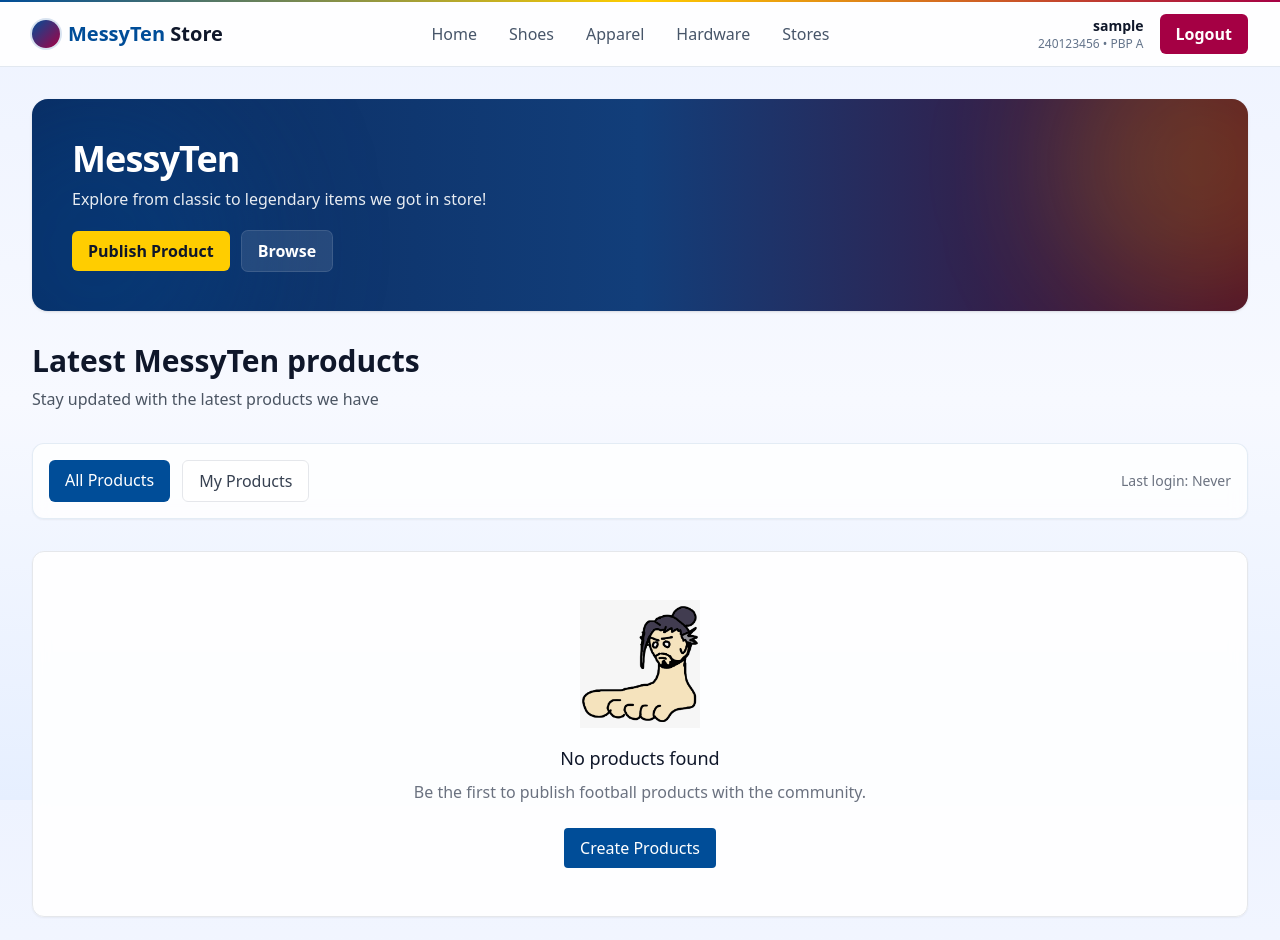
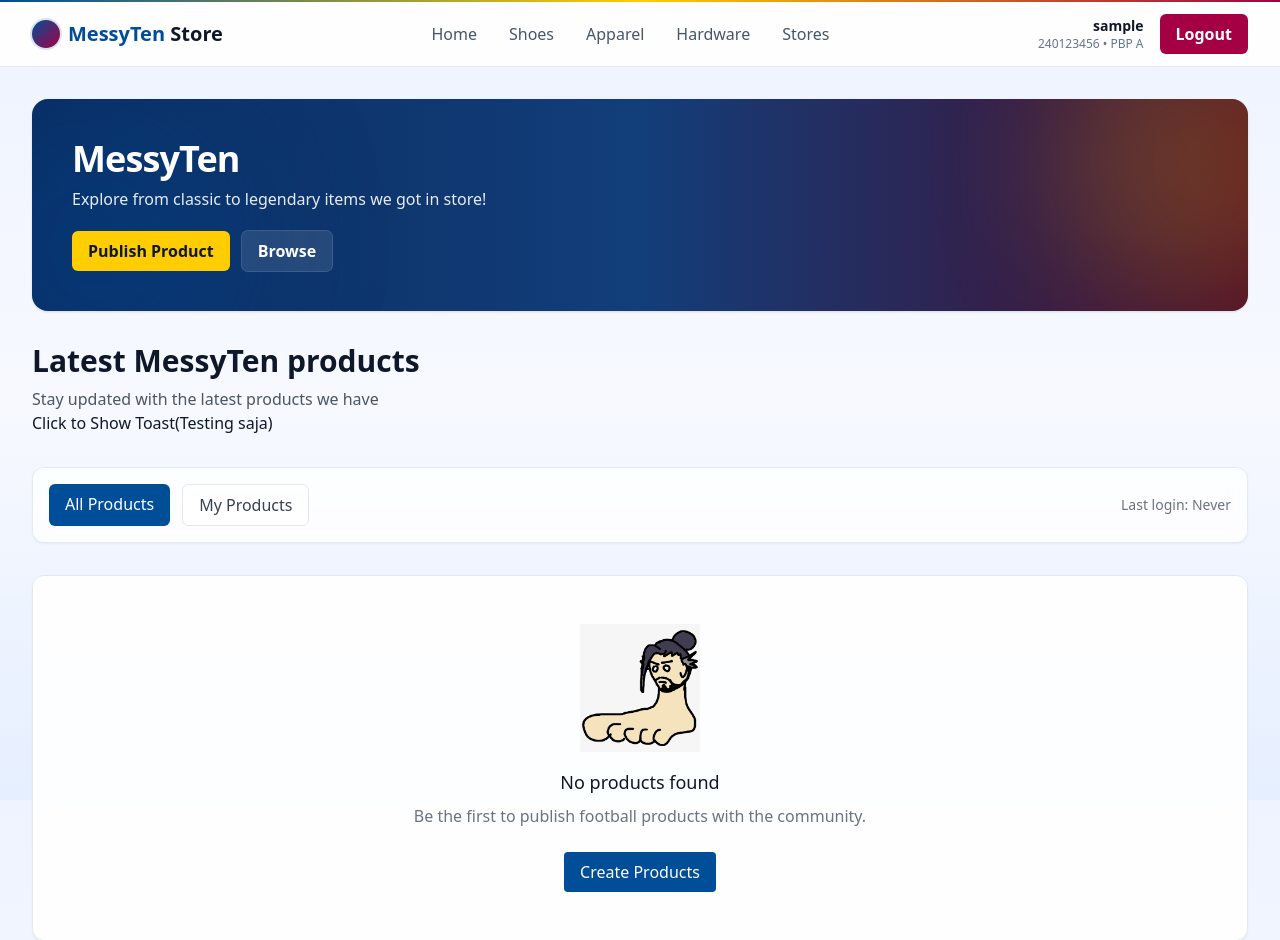
Before and after one commit to keseter/messy_ten, a Django app: page / in a window 1280 px wide. Shown: the top 940 px of the page. Run offline with Django 5.2, Linux system fonts and the light colour scheme; the visitor is signed in with stand-in values (Sample User, id 1); data that the repository does not hold is empty; some libraries are stand-ins or nearby versions.

Commit message:
Save progress tugas 6

```diff
--- a/main/templates/main.html
+++ b/main/templates/main.html
@@ -4,6 +4,7 @@
 {% block meta %}
 <title>MessyTen</title>
 {% endblock meta %}
+
 
 {% block content %}
 <div class="w-full min-h-screen bg-transparent">
@@ -38,6 +39,12 @@
     <div class="mb-8">
       <h1 class="text-3xl font-bold text-slate-900 mb-2">Latest MessyTen products</h1>
       <p class="text-gray-600">Stay updated with the latest products we have</p>
+
+      <button
+        onclick="showToast('Sample Title', 'This is a sample message for the toast notification.')"
+      >
+        Click to Show Toast(Testing saja)
+      </button>
     </div>
 
     <!-- Filter -->
--- /dev/null
+++ b/static/js/toast.js
@@ -0,0 +1,36 @@
+function showToast(message, type = 'normal') {
+    const toast = document.getElementById('toast');
+    const text = document.getElementById('toast-text');
+
+    if (!toast || !text) return;
+
+    // reset style
+    toast.className = "fixed bottom-6 right-6 hidden opacity-0 transform translate-y-5 transition-all duration-300 ease-in-out z-50 max-w-sm w-full sm:w-80 px-5 py-4 rounded-lg shadow-lg text-sm font-medium";
+
+    // atur warna berdasarkan tipe
+    if (type === 'success') {
+        toast.classList.add('bg-green-100', 'text-green-800', 'border', 'border-green-300');
+    } else if (type === 'error') {
+        toast.classList.add('bg-red-100', 'text-red-700', 'border', 'border-red-300');
+    } else {
+        toast.classList.add('bg-slate-100', 'text-slate-800', 'border', 'border-slate-300');
+    }
+
+    // set isi pesan
+    text.textContent = message;
+
+    // tampilkan toast (animasi muncul)
+    toast.classList.remove('hidden', 'opacity-0', 'translate-y-5');
+    toast.classList.add('opacity-100', 'translate-y-0');
+
+    // sembunyikan setelah 3 detik
+    setTimeout(() => {
+        toast.classList.remove('opacity-100', 'translate-y-0');
+        toast.classList.add('opacity-0', 'translate-y-5');
+
+        // tunggu animasi keluar dulu sebelum hide
+        setTimeout(() => {
+            toast.classList.add('hidden');
+        }, 300);
+    }, 3000);
+}
--- a/templates/base.html
+++ b/templates/base.html
@@ -9,6 +9,9 @@
   </head>
   <body class="h-full min-h-screen m-0 bg-gradient-to-b from-[#eef3ff] via-[#f7f9ff] to-[#e6efff] text-slate-900">
     {% include 'navbar.html' %}
-    {% block content %}{% endblock content %}
+    {% block content %}
+
+    {% endblock content %}
+    {% include 'toast.html' %}
   </body>
 </html>
--- /dev/null
+++ b/templates/toast.html
@@ -0,0 +1,11 @@
+{% load static %}
+<div
+    id="toast"
+    class="fixed bottom-6 right-6 hidden opacity-0 transform translate-y-5
+           transition-all duration-300 ease-in-out z-50
+           max-w-sm w-full sm:w-80 px-5 py-4 rounded-lg shadow-lg text-sm font-medium"
+>
+    <p id="toast-text" class="text-center"></p>
+</div>
+
+<script src="{% static 'js/toast.js' %}"></script>
```
